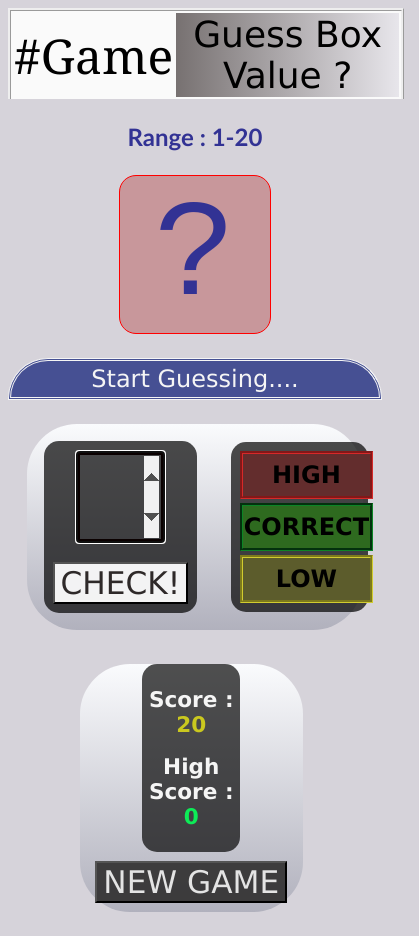
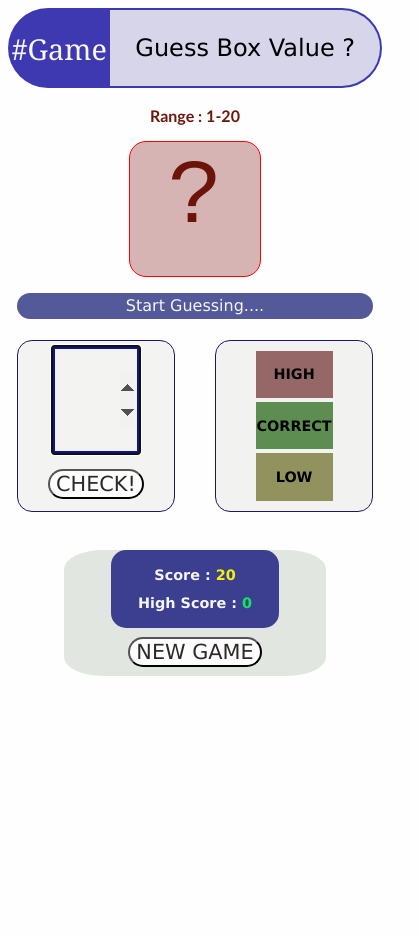
Before and after one commit to SajjadAli9470/GuessANumber-Game, a plain HTML site: page index.html in a window 390 px wide. Shown: the whole page, 419 px wide, since content can reach past the window. After the commit the page ends 844 px from the top, so only its background shows below. Drawn offline with Linux system fonts and the light colour scheme.

Commit message:
Update style.css

```diff
--- a/style.css
+++ b/style.css
@@ -1,91 +1,110 @@
 body {
-  background-color: rgb(214, 211, 218);
+  display: block;
+  background-color: rgb(245, 245, 245);
   font-family: Verdana, Geneva, Tahoma, sans-serif;
   color: rgb(245, 245, 245);
 }
+.goback {
+  font-size: 50%;
+}
 html {
-  font-size: 150%;
-  box-sizing: border-box;
+  font-size: 100%;
+  display: block;
 }
-.overall {
-  align-content: center;
-  border-radius: 15%;
-  border-color: black;
-  border-style: double;
-  background-color: rgba(90, 89, 85, 0.3);
+.headerTable {
+  height: 3rem;
 }
 header {
-  position: fixed;
-  border-style: ridge;
-  color: black;
+  border-radius: 3rem;
+  color: rgb(240, 235, 235);
   width: 100%;
-  background-color: rgb(250, 250, 250);
-  font-family: 'Lucida Sans', 'Lucida Sans Regular', 'Lucida Grande',
-    'Lucida Sans Unicode', Geneva, Verdana, sans-serif;
-  border-bottom: 7px #eee;
+  background-color: rgba(36, 29, 167, 0.878);
+  font-family: "Lucida Sans", "Lucida Sans Regular", "Lucida Grande",
+    "Lucida Sans Unicode", Geneva, Verdana, sans-serif;
+}
+.logo {
+  color: rgb(248, 248, 248);
+  cursor: pointer;
+  width: 20%;
+  font-family: Cambria, Cochin, Georgia, Times, "Times New Roman", serif;
+  font-size: 200%;
+  border-width: 2px;
+  border-bottom-left-radius: 3rem;
+  border-top-left-radius: 3rem;
+  border-color: rgba(36, 29, 167, 0.878);
 }
 
+.sitetitle {
+  border-bottom-right-radius: 3rem;
+  border-top-right-radius: 3rem;
+  color: black;
+  width: 70%;
+  font-size: 150%;
+  background: linear-gradient(
+    90deg,
+    rgb(233, 231, 231),
+    rgba(236, 235, 238, 0.878)
+  );
+}
+.subtitle {
+  color: rgb(243, 242, 242);
+  font-size: 40%;
+  text-align: left;
+}
 .number {
   font-size: 110%;
   font-family: monospace;
   text-align: center;
 }
-.high {
-  /* border-radius: 30% 30% 30%; */
-  background-color: rgb(99, 45, 45);
-  color: rgb(0, 0, 0);
-  border-color: rgb(214, 41, 41);
-  border-style: groove;
+.numberstatus {
+  padding: 5%;
 }
-.low {
-  background-color: rgb(92, 92, 44);
-  color: rgb(0, 0, 0);
-  /* border-radius: 30% 30% 30%; */
-  border-color: rgb(209, 204, 47);
-  border-style: groove;
-}
-.correct {
-  background-color: rgb(46, 106, 31);
-  color: rgb(0, 0, 0);
-  /* border-radius: 30% 30% 30%; */
-  border-color: rgb(12, 133, 38);
-  border-style: groove;
-}
+
 main {
-  border-radius: 50px 50px 50px;
-  background-image: linear-gradient(
-    180deg,
-    rgb(250, 251, 253),
-    rgb(177, 177, 189)
-  );
   align-content: center;
   display: flex;
-  align-items: center;
-  justify-content: space-around;
-  border: none;
-  margin: 5%;
+  margin-left: 7%;
+  margin-right: 7%;
+  margin-top: -4%;
 }
 
 .guess {
-  margin: 10px;
+  margin: 3%;
   background: none;
   text-align: center;
   font-size: 3rem;
   display: block;
 }
 
-.numberstatus {
-  padding: 5%;
+.high {
+  background-color: rgb(204, 158, 158);
+  color: rgb(0, 0, 0);
+  font-size: 90%;
+}
+.low {
+  background-color: rgb(157, 157, 79);
+  color: rgb(0, 0, 0);
+  font-size: 90%;
+}
+.correct {
+  background-color: rgb(93, 165, 75);
+  color: rgb(0, 0, 0);
+  font-size: 90%;
+}
+.status {
+  margin-left: auto;
+  margin-right: auto;
+  width: 80%;
 }
 .right {
   border-style: groove;
-  border-width: 1px;
   align-content: center;
   width: 50%;
   text-align: inherit;
   margin: 5%;
-  border: none;
-  background: rgba(0, 0, 0, 0.7);
+  border-color: rgba(30, 29, 133, 0.631);
+  border-width: 3px;
+  background: rgba(228, 228, 237, 0.7);
   border-radius: 15px 15px 15px;
 }
 .left {
@@ -96,55 +115,49 @@ main {
   border-style: groove;
   border-width: 1px;
   align-content: center;
+  border-color: rgba(30, 29, 133, 0.631);
+  border-width: 3px;
   width: 50%;
   margin: 5%;
-  border: none;
-  background: rgba(0, 0, 0, 0.7);
+  background: rgba(228, 228, 237, 0.7);
 }
 input {
+  border-radius: 1rem;
   width: 50%;
-  border: 4px solid rgb(10, 0, 0);
+  border: 4px solid rgb(20, 18, 140);
 }
 .result {
+  border-width: 3px;
+  border-color: black;
   border-radius: 50px 50px 50px;
-  background-image: linear-gradient(
-    180deg,
-    rgb(250, 251, 253),
-    rgb(177, 177, 189)
-  );
-
-  /* rgb(248, 248, 250),
-  rgb(123, 113, 113) */
+  background-color: rgba(252, 252, 252, 0.419);
   align-content: center;
   align-items: center;
   justify-content: space-around;
-  border: none;
   width: 70%;
   margin: 5%;
 }
 .check {
+  border-radius: 2rem;
   margin: 9px;
-  /* border-radius: 15px; */
   background: rgba(253, 253, 253, 0.953);
   color: rgb(46, 41, 41);
   font-size: 130%;
   font-family: inherit;
   cursor: pointer;
-  /* border-color: 1px solid white; */
 }
 .check:hover {
-
   background-color: rgb(44, 32, 211);
   color: rgb(252, 250, 250);
   -webkit-transition: all 0.4s;
   -moz-transition: all 0.4s;
   transition: all 0.4s;
-
 }
 .restart {
+  border-radius: 2rem;
   margin: 9px;
-  background: rgba(46, 44, 44, 0.891);
-  color: rgba(255, 255, 255, 0.864);
+  background: rgba(253, 253, 253, 0.953);
+  color: rgb(46, 41, 41);
   font-size: 130%;
   font-family: inherit;
   cursor: pointer;
@@ -155,11 +168,10 @@ input {
   -webkit-transition: all 0.4s;
   -moz-transition: all 0.4s;
   transition: all 0.4s;
-
 }
 .range {
-  font-family: 'Trebuchet MS', 'Lucida Sans Unicode', 'Lucida Grande',
-    'Lucida Sans', Arial, sans-serif;
+  font-family: "Trebuchet MS", "Lucida Sans Unicode", "Lucida Grande",
+    "Lucida Sans", Arial, sans-serif;
   font-weight: 900;
 }
 .resultsection {
@@ -168,78 +180,300 @@ input {
   width: 40%;
   font-size: 60%;
   text-align: center;
-  font-family: 'Lucida Sans', 'Lucida Sans Regular', 'Lucida Grande',
-    'Lucida Sans Unicode', Geneva, Verdana, sans-serif;
+  font-family: "Lucida Sans", "Lucida Sans Regular", "Lucida Grande",
+    "Lucida Sans Unicode", Geneva, Verdana, sans-serif;
   border: none;
-  background: rgba(0, 0, 0, 0.686);
+  background: rgba(36, 30, 150, 0.837);
   border-radius: 15px 15px 15px;
 }
-.fazool {
-  padding-bottom: 90px;
-}
+
 .message {
-  background: rgba(9, 25, 118, 0.7);
+  background: rgba(37, 32, 134, 0.844);
   border-style: double;
-  border-top-left-radius: 40px;
-  border-top-right-radius: 40px;
+  border-radius: 1rem;
   padding: 1%;
 }
 .parentdiv {
   padding-left: 15%;
   align-content: center;
 }
-.logo {
-  cursor: pointer;
-  width: 20%;
-  font-family: Cambria, Cochin, Georgia, Times, 'Times New Roman', serif;
-  font-size: 200%;
+
+.parentnote {
+  align-items: center;
+  color: rgba(104, 14, 4, 0.967);
+}
+.number {
+  margin: auto;
+  width: 9rem;
+  height: 9rem;
+  font-family: monospace;
+  padding-top: 1%;
+  padding-bottom: -3px;
+  text-align: center;
+  font-size: 700%;
+  border-style: solid;
+  border-radius: 17px;
+  border-width: 1px;
+  border-color: rgb(118, 10, 10);
+  background: rgba(194, 158, 158, 0.3);
+}
+.score {
+  color: rgb(238, 238, 238);
+}
+.highscore {
+  color: rgb(247, 247, 247);
+}
+.modal {
+  display: none;
+  position: fixed;
+  z-index: 1;
+  left: 0;
+  top: 0;
+  width: 100%;
+  height: 100%;
+  overflow: auto;
+  font-size: 150%;
+  background-color: rgba(48, 39, 39, 0.433);
 }
 
-:hover.logo {
-  background: rgba(9, 25, 118, 0.2);
+.modal-content {
+  background-color: #e6e6e6;
+  margin: 20% auto;
+
+  color: black;
+  padding: 20px;
+  border-radius: 20px 20px 20px 20px;
+  border: 1px solid #888;
+  width: 80%;
 }
+
+.close {
+  color: rgb(150, 44, 44);
+  float: right;
+  font-size: 28px;
+  font-weight: bold;
+}
+
+.close:hover,
+.close:focus {
+  color: black;
+  text-decoration: none;
+  cursor: pointer;
+}
+
+.guess:focus {
+  border-radius: 0rem;
+}
+/* -------------------------------------- */
+@media only screen and (max-width: 768px) {
+  body {
+    background-color: rgba(253, 253, 253, 0.385);
+    font-family: Verdana, Geneva, Tahoma, sans-serif;
+    color: rgb(245, 245, 245);
+  }
+  html {
+    font-size: 100%;
+
+    box-sizing: border-box;
+  }
+  .headerTable {
+    height: 5rem;
+  }
+  header {
+    display: block;
+    position: relative;
+    color: rgb(240, 235, 235);
+    width: 100%;
+    font-family: "Lucida Sans", "Lucida Sans Regular", "Lucida Grande",
+      "Lucida Sans Unicode", Geneva, Verdana, sans-serif;
+  }
+
+  .high {
+    background-color: rgb(150, 103, 103);
+    color: rgb(0, 0, 0);
+  }
+  .low {
+    background-color: rgb(146, 146, 94);
+    color: rgb(0, 0, 0);
+  }
+  .correct {
+    background-color: rgb(93, 141, 80);
+    color: rgb(0, 0, 0);
+  }
+
+  .right {
+    border-style: groove;
+    align-content: center;
+    width: 40%;
+    text-align: inherit;
+    border: 1px solid rgb(31, 22, 107);
+    background: rgba(220, 221, 219, 0.357);
+    border-radius: 15px 15px 15px;
+  }
+  .left {
+    display: flex;
+
+    align-items: center;
+    border-radius: 15px 15px 15px;
+    border-style: groove;
+    border-width: 1px;
+    align-content: center;
+    width: 40%;
+    height: 170px;
+    border: 1px solid rgb(31, 22, 107);
+    background: rgba(220, 221, 219, 0.357);
+  }
+  .numberstatus {
+    display: -moz-box;
+    width: 40%;
+    height: 170px;
+  }
+  input {
+    width: 50%;
+    height: 100px;
+  }
+  .guess {
+    background: none;
+    text-align: center;
+    font-size: 3rem;
+    display: block;
+  }
+  .guess:focus {
+    border-radius: 0rem;
+  }
+
+  .result {
+    border-radius: 15% 15% 15%;
+    background-color: rgb(226, 230, 225);
+    align-content: center;
+    align-items: center;
+    border: none;
+    width: 70%;
+    justify-content: center;
+    margin-top: 10%;
+
+    margin-left: 5%;
+    margin-right: 0%;
+  }
+  .check {
+    margin: 9px;
+    background: rgba(253, 253, 253, 0.953);
+    color: rgb(46, 41, 41);
+    font-size: 130%;
+    font-family: inherit;
+    cursor: pointer;
+  }
+  .guess {
+    background: none;
+    text-align: center;
+    font-size: 3rem;
+    display: block;
+  }
+
+  .check:hover {
+    background-color: rgb(19, 18, 94);
+    color: rgb(252, 250, 250);
+    -webkit-transition: all 0.4s;
+    -moz-transition: all 0.4s;
+    transition: all 0.4s;
+  }
+  .status {
+    width: 95%;
+  }
+  main {
+    margin-left: -3%;
+    margin-right: -3%;
+  }
+
+  .restart {
+    margin: 9px;
+    background: rgba(253, 253, 253, 0.953);
+    color: rgb(46, 41, 41);
+    font-size: 130%;
+    font-family: inherit;
+    cursor: pointer;
+  }
+  .restart:hover {
+    background-color: rgb(19, 18, 94);
+    color: rgb(252, 250, 250);
+    -webkit-transition: all 0.4s;
+    -moz-transition: all 0.4s;
+    transition: all 0.4s;
+  }
+  .range {
+    font-family: "Trebuchet MS", "Lucida Sans Unicode", "Lucida Grande",
+      "Lucida Sans", Arial, sans-serif;
+    font-weight: 600px;
+  }
+  .resultsection {
+    padding: 2%;
+    align-content: center;
+    width: 60%;
+    font-size: 60%;
+    text-align: center;
+    font-family: "Lucida Sans", "Lucida Sans Regular", "Lucida Grande",
+      "Lucida Sans Unicode", Geneva, Verdana, sans-serif;
+    border: none;
+    background: rgba(15, 18, 123, 0.786);
+    border-radius: 15px 15px 15px;
+  }
+  .fazool {
+    padding-bottom: 2px;
+  }
+  .message {
+    background: rgba(38, 44, 126, 0.786);
+    border-style: hidden;
+  }
+  .parentdiv {
+    width: 100%;
+    margin: -5%;
+    align-content: center;
+  }
+  .logo {
+    color: rgb(248, 248, 248);
+    cursor: pointer;
+    width: 5%;
+    font-family: Cambria, Cochin, Georgia, Times, "Times New Roman", serif;
+    font-size: 180%;
+  }
+
   .sitetitle {
+    color: black;
     width: 70%;
     font-size: 150%;
-  background: linear-gradient(
-    90deg,
-    rgb(119, 113, 113),
-    rgba(229, 227, 233, 0.878)
-  );
-
+    background: rgba(247, 247, 247, 0.823);
   }
   .subtitle {
+    color: rgb(243, 242, 242);
     font-size: 40%;
     text-align: left;
   }
   .parentnote {
     align-items: center;
-  color: rgb(50, 50, 148);
-
+    color: rgba(104, 14, 4, 0.967);
   }
   .number {
-  margin: auto;
-  width: 150px;
-  height: 150px;
+    width: 130px;
+    height: 130px;
     font-family: monospace;
-  padding-top: 1%;
-  padding-bottom: 1%;
     text-align: center;
     font-size: 700%;
     border-style: solid;
     border-radius: 17px;
     border-width: 1px;
     border-color: red;
-  background: rgba(165, 10, 10, 0.3);
+    background: rgba(123, 8, 8, 0.3);
+  }
+  .lastSpace {
+    margin-bottom: 20%;
   }
   .score {
-  color: rgb(202, 200, 31);
+    color: rgb(245, 241, 6);
   }
   .highscore {
     color: rgb(13, 235, 87);
   }
   .modal {
-
     display: none;
     position: fixed;
     z-index: 1;
@@ -253,16 +487,15 @@ input {
   }
 
   .modal-content {
-
     background-color: #fefefe;
     margin: 20% auto;
 
     color: black;
     padding: 20px;
+    border-radius: 20px 20px 20px 20px;
     border: 1px solid #888;
-  width: 80%;
+    width: 50%;
   }
-
 
   .close {
     color: rgb(150, 44, 44);
@@ -274,23 +507,7 @@ input {
   .close:hover,
   .close:focus {
     color: black;
-  text-decoration:none;
+    text-decoration: none;
     cursor: pointer;
   }
-/* .settingicon{
-
-  background-image: url('images/settingImage.png');
-  background-position: center;
-  background-repeat: no-repeat;
-  background-size: 65px;
-  background-origin: inherit;
-
-
-} */
-/* :hover.settingicon{
-  background-color: rgb(1, 1, 2);
-  color: rgb(225, 214, 214);
-  /* -webkit-transition: all 0.4s;
-  -moz-transition: all 0.4s;
-  transition: all 0.4s; */
-/* } */
+}
```
Lines whose indentation alone changed are shown as unchanged.
